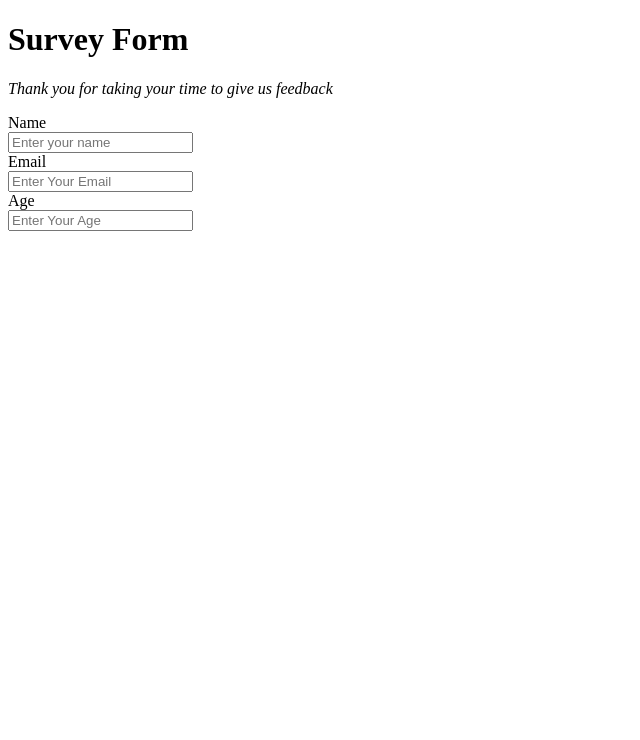
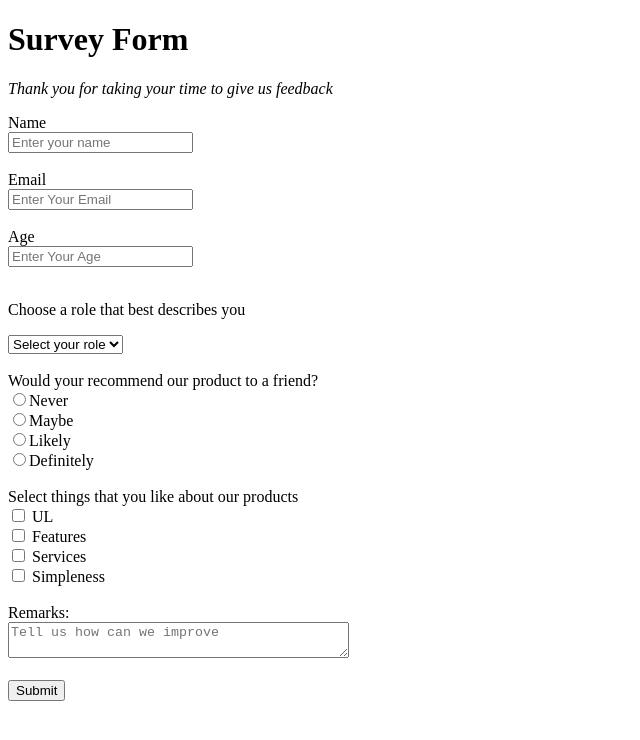
Before and after one commit to solowealth/SURVEY, a plain HTML site: page index.html in a window 1280 px wide. Shown: the whole page, without its empty margins (0-640 px from the left). Drawn offline with Linux system fonts and the light colour scheme.

Commit message:
completed survey form

```diff
--- a/index.html
+++ b/index.html
@@ -17,16 +17,56 @@
             <div>
                 <label for="name">Name</label><br>
                 <input type="text" id="name" placeholder="Enter your name" />
-            </div>
+            </div><br>
 
             <div>
                 <label for="email">Email</label><br>
                 <input type="email" id="email" placeholder="Enter Your Email" />
-            </div>
+            </div><br>
 
             <div>
                 <label for="age">Age</label><br>
                 <input type="number" id="age" placeholder="Enter Your Age" />
+            </div><br>
+
+            <div>
+                <p>Choose a role that best describes you</p>
+                <select name="role" id="">
+                    <br>
+                    <option value="select your role">Select your role</option>
+                    <option value="beginner">Beginner</option>
+                    <option value="intermediate">Intermediate</option>
+                    <option value="expert">Expert</option>
+                </select>
+            </div><br>
+
+            <div>
+                <label for="recommend">Would your recommend our product to a friend?</label><br>
+                <input type="radio" />Never<br>
+                <input type="radio" />Maybe<br>
+                <input type="radio" />Likely<br>
+                <input type="radio" />Definitely<br>
+            </div><br>
+
+            <div>
+                <label for="select">Select things that you like about our products</label><br>
+                <input type="checkbox" id="UL" name="UL" value="UL" />
+                <label for="UL">UL</label><br>
+                <input type="checkbox" id="features" name="features" value="features" />
+                <label for="features">Features</label><br>
+                <input type="checkbox" id="services" name="services" value="services" />
+                <label for="services">Services</label><br>
+                <input type="checkbox" id="simpleness" name="simpleness" value="simpleness" />
+                <label for="simpleness">Simpleness</label><br>
+            </div><br>
+
+            <div>
+                <label for="remarks">Remarks:</label><br>
+                <textarea cols="40" id="remarks" placeholder="Tell us how can we improve"></textarea>
+            </div><br>
+
+            <div>
+                <button>Submit</button>
             </div>
         </form>
     </div>
```
